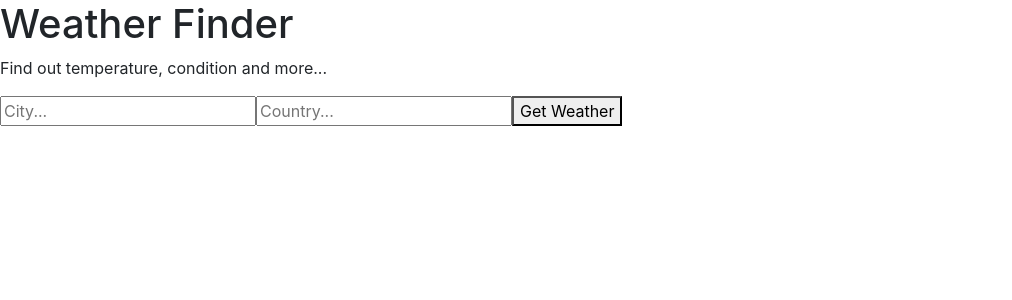
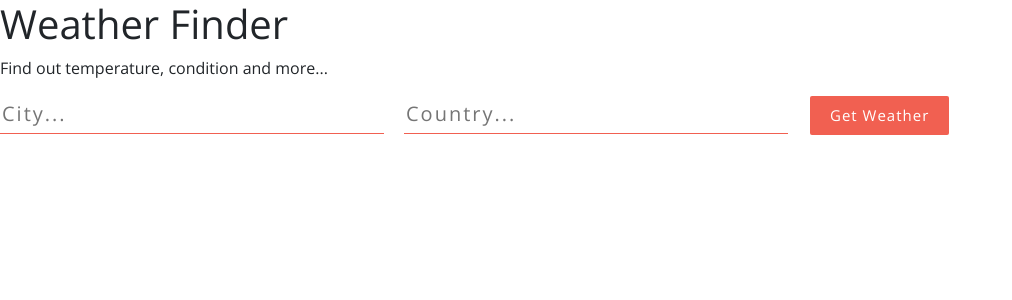
Before and after one commit to balazs-varga/weather-app, a React (Create React App) app: page / in a window 1280 px wide. Shown: the top 300 px of the page, without its empty margins (0-1012 px from the left). Built offline with nearby package versions, Linux system fonts and the light colour scheme.

Commit message:
modify App.css and import it to index.js, add bg.jpe

```diff
--- a/src/App.css
+++ b/src/App.css
@@ -1,32 +1,127 @@
-.App {
-  text-align: center;
+@import url('https://fonts.googleapis.com/css?family=Merriweather:100,200,300,300i,400,400i,700');
+@import url('https://fonts.googleapis.com/css?family=Roboto+Slab:400,700');
+@import url('https://fonts.googleapis.com/css?family=Open+Sans:300,400');
+
+body {
+  font-family: "Open Sans", serif;
 }
 
-.App-logo {
-  animation: App-logo-spin infinite 20s linear;
-  height: 40vmin;
+.wrapper {
+  background: linear-gradient(to right, #e67e22, #e74c3c);
+  height: 100vh;
+  display: flex;
+  justify-content: center;
+  align-items: center;
 }
 
-.App-header {
-  background-color: #282c34;
-  min-height: 100vh;
+.main {
+  height: 90vh;
+  background: #fff;
+  box-shadow: 0px 13px 40px -13px rgba(0,0,0,0.75);
+  width: 80%;
+  margin: 0 auto;
+}
+
+.title-container {
+  height: 90vh;
+  background: url("img/bg.jpg") center center no-repeat;
+  background-size: cover;
   display: flex;
-  flex-direction: column;
   align-items: center;
   justify-content: center;
-  font-size: calc(10px + 2vmin);
-  color: white;
+  text-align: center;
+  color: #000;
 }
 
-.App-link {
-  color: #61dafb;
+.title-container__title {
+  font-size: 50px;
+  letter-spacing: 2px;
+  line-height: 1.3;
+  font-family: 'Roboto Slab', serif;
 }
 
-@keyframes App-logo-spin {
-  from {
-    transform: rotate(0deg);
-  }
-  to {
-    transform: rotate(360deg);
-  }
+.title-container__subtitle {
+  font-style: italic;
+  font-weight: 100;
+  letter-spacing: 1px;
+  line-height: 1.5;
+  font-family: "Merriweather", serif;
 }
+
+.form-container {
+  background-color: #2c3e50;
+  height: 90vh;
+  padding-top: 100px;
+  padding-left: 50px;
+}
+
+input[type="text"] {
+  background-color: transparent;
+  border: 0;
+  border-bottom: solid 1px #f16051;
+  width: 30%;
+  padding-bottom: 4px;
+  color: #fff !important;
+  font-weight: lighter;
+  letter-spacing: 2px;
+  margin-bottom: 30px;
+  margin-right: 20px;
+  font-size: 20px;
+}
+
+input[type="text"] {
+    outline: none;
+}
+
+input:-webkit-autofill {
+    -webkit-box-shadow: 0 0 0 30px #2c3e50 inset;
+    -webkit-text-fill-color: #fff !important;
+}
+
+button {
+  border: 0;
+  padding: 8px 20px;
+  margin: 0 2px;
+  border-radius: 2px;
+  font-weight: lighter;
+  letter-spacing: 1px;
+  font-size: 15px;
+  cursor: pointer;
+  background-color: #f16051;
+  color: #fff;
+  font-weight: 100;
+}
+
+button:active {
+  outline: none;
+}
+
+.weather__info {
+  width: 60%;
+  font-size: 20px;
+  font-weight: 200;
+  letter-spacing: 2px;
+}
+
+.weather__key {
+  color: #f16051;
+  border-bottom: solid 2px rgba(255,255,255,0.06);
+  padding: 20px 0 20px 0;
+  font-weight: 400;
+}
+
+.weather__key:last-child {
+  border: 0;
+}
+
+.weather__value {
+  color: #fff;
+  font-weight: 200;
+}
+
+.weather__error {
+  color: #f16051;
+  font-size: 20px;
+  letter-spacing: 1px;
+  font-weight: 200;
+}
--- a/src/index.js
+++ b/src/index.js
@@ -2,6 +2,7 @@
 import ReactDOM from 'react-dom';
 import './index.css';
 import 'bootstrap/dist/css/bootstrap.min.css';
+import './App.css';
 import App from './App';
 import * as serviceWorker from './serviceWorker';
 
```
Also changed, not shown: src/img/bg.jpg (added).
